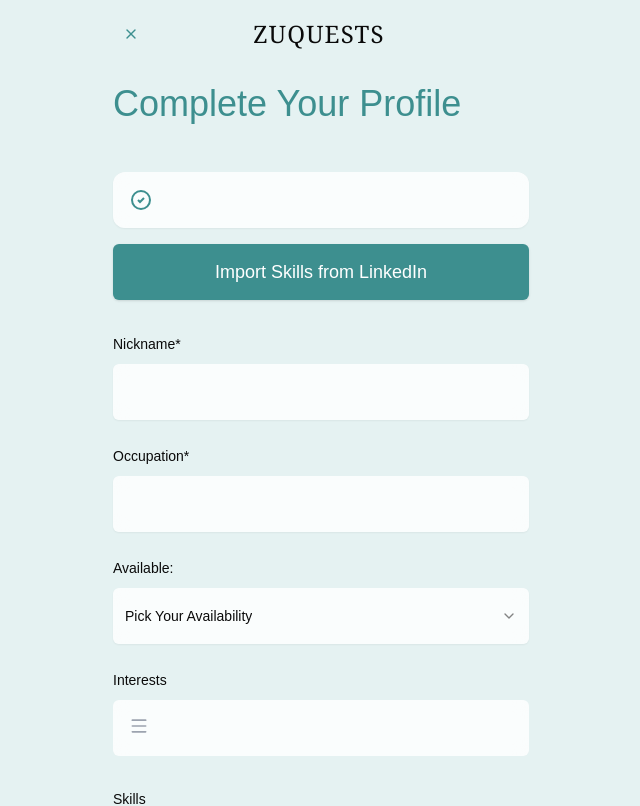
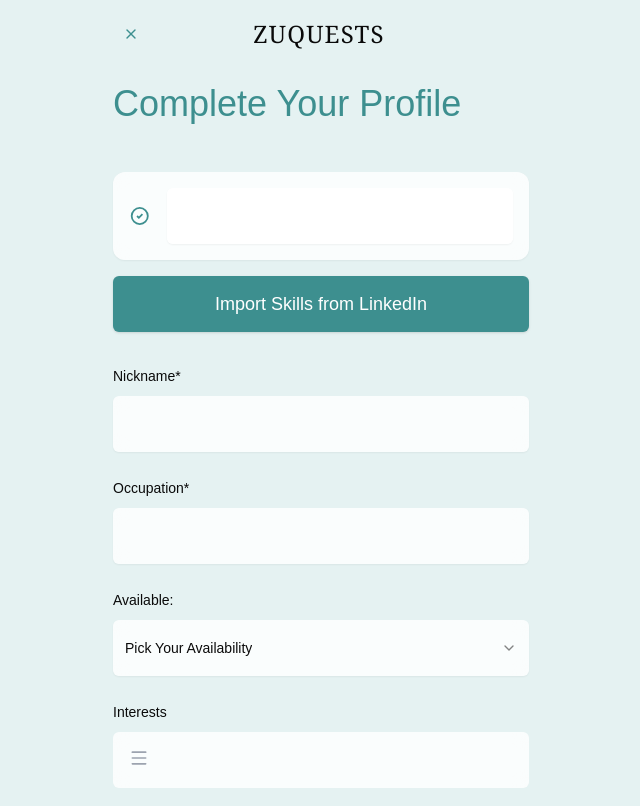
Before and after one commit to tms7331/zuQuest-frontend, a Next.js app: page /profile in a window 1280 px wide. Shown: the top 806 px of the page, without its empty margins (319-959 px from the left). Built offline with nearby package versions, Linux system fonts and the light colour scheme; no server answers; the database is empty.

Commit message:
Allow free entry of address and load profile on quests page

```diff
--- a/app/profile/page.tsx
+++ b/app/profile/page.tsx
@@ -71,12 +71,14 @@ export default function CompleteProfile() {
     const [newUser, setNewUser] = useState(true);
 
     useEffect(() => {
+        console.log("Loading profile info...")
         const loadProfileData = async () => {
             try {
                 const profileData = await getProfile(walletAddress);
                 if (profileData) {
                     setNewUser(false);
                     setFormData({
+                        address: profileData.address || '',
                         nickname: profileData.nickname || '',
                         occupation: profileData.occupation || '',
                         availability: profileData.availability || '',
@@ -94,6 +96,7 @@ export default function CompleteProfile() {
 
 
     const [formData, setFormData] = useState({
+        address: walletAddress,
         nickname: '',
         occupation: '',
         availability: '',
@@ -126,6 +129,11 @@ export default function CompleteProfile() {
         }
         router.push('/quests');
     };
+
+    useEffect(() => {
+        setWalletAddress(formData.address);
+    }, [formData.address]);
+
 
     const getVerificationReq = async () => {
         const APP_ID = process.env.NEXT_PUBLIC_RECLAIM_APP_ID;
@@ -200,7 +208,15 @@ export default function CompleteProfile() {
                                 <path d="M21 12a9 9 0 11-18 0 9 9 0 0118 0z" />
                                 <path d="M9 12l2 2 4-4" />
                             </svg>
-                            <span className="text-sm font-mono text-gray-600">{walletAddress}</span>
+                            <Label htmlFor="address"></Label>
+                            <Input
+                                id="address"
+                                required
+                                className="h-14 bg-white/80 backdrop-blur border-0"
+                                value={formData.address}
+                                onChange={(e) => setFormData({ ...formData, address: e.target.value })}
+                            />
+
                         </div>
                     </CardContent>
                 </Card>
--- a/app/quests/page.tsx
+++ b/app/quests/page.tsx
@@ -1,13 +1,52 @@
+"use client"
+
 import Image from "next/image"
-import Link from "next/link"
-import { Trophy, Home, Search, RotateCw, Award } from 'lucide-react'
+import { useEffect } from "react"
+import { Trophy } from 'lucide-react'
 import { Button } from "@/components/ui/button"
 import { Card } from "@/components/ui/card"
 import { Badge } from "@/components/ui/badge"
 import { Footer } from "@/components/footer"
 import { questList } from "@/lib/questList"
+import { supabase } from '@/lib/supabaseClient';
+import { useAtom } from "jotai"
+import { walletAddressAtom } from "@/lib/atoms"
+
+const getProfile = async (address: string) => {
+    const { data, error } = await supabase
+        .from('profiles')
+        .select('*')
+        .eq('address', address)
+        .single(); // Fetch only a single record
+    if (error) {
+        console.error('Error fetching profile:', error);
+        throw new Error('Failed to fetch profile');
+    }
+    return data;
+};
+
+
+
+
+
 
 export default function Page() {
+    const [walletAddress, setWalletAddress] = useAtom(walletAddressAtom);
+
+    useEffect(() => {
+        const loadProfileData = async () => {
+            try {
+                const profileData = await getProfile(walletAddress);
+                console.log("Got profile data...")
+                console.log(profileData);
+            } catch (error) {
+                console.error('Error loading profile:', error);
+            }
+        };
+        loadProfileData();
+    }, []);
+
+
     return (
         <main className="min-h-screen bg-[#E5F2F2] flex flex-col items-center justify-start p-4">
             <div className="w-full max-w-md space-y-12">
```
